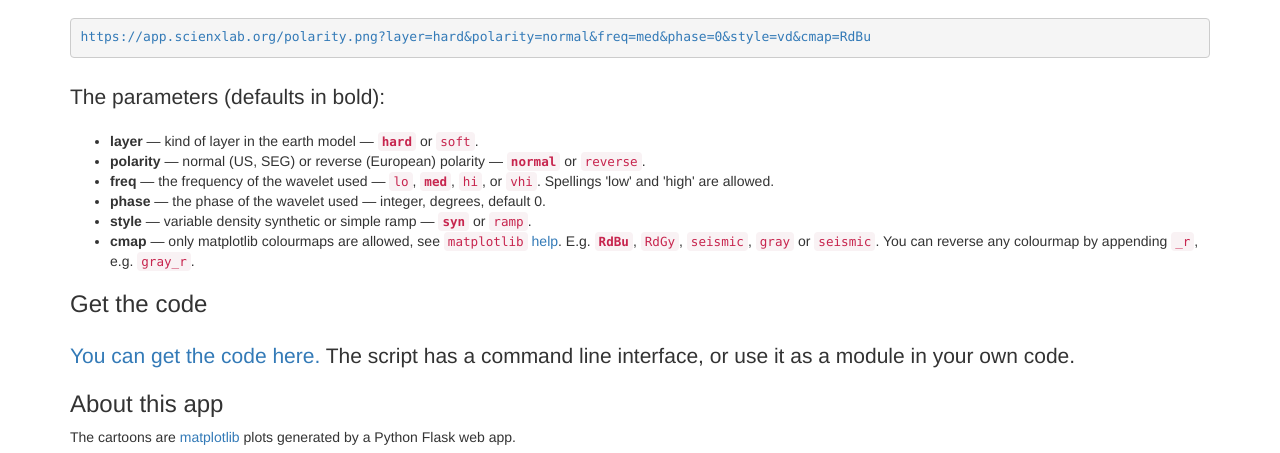
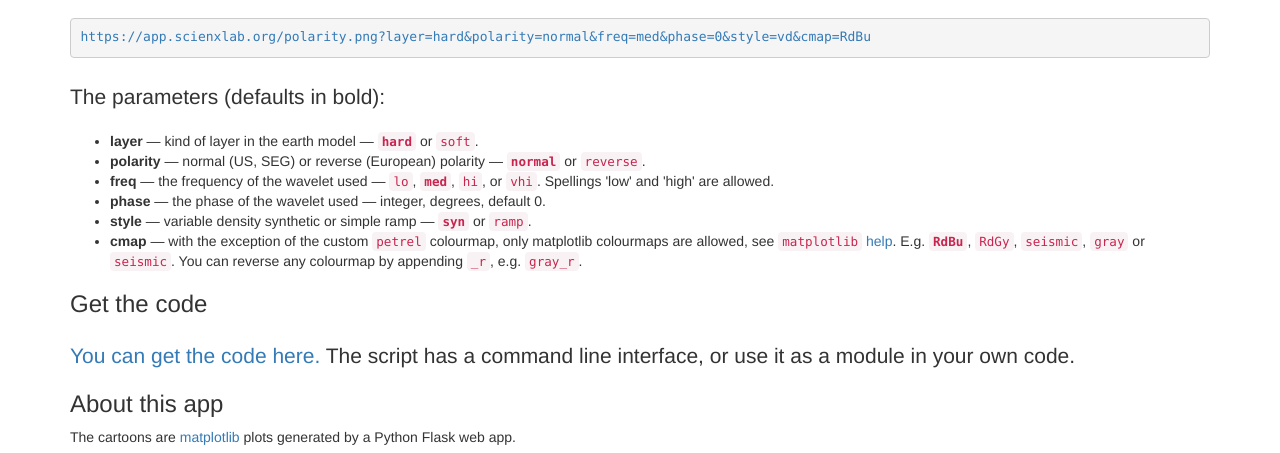
Before and after one commit to scienxlab/app.scienxlab.org, a Flask app: page /polarity in a window 1280 px wide. Shown: the part 966-1419 px from the top of the page. Run offline with Flask 3, Linux system fonts and the light colour scheme; some libraries are stand-ins or nearby versions.

Commit message:
Add petrel option

```diff
--- a/app/templates/polarity.html
+++ b/app/templates/polarity.html
@@ -89,6 +89,8 @@
               <option {% if data['cmap'] == 'Greys_r' %}selected{% endif %}>Greys_r</option>
               <option {% if data['cmap'] == 'bone' %}selected{% endif %}>bone</option>
               <option {% if data['cmap'] == 'bone_r' %}selected{% endif %}>bone_r</option>
+              <option {% if data['cmap'] == 'petrel' %}selected{% endif %}>petrel</option>
+              <option {% if data['cmap'] == 'petrel_r' %}selected{% endif %}>petrel_r</option>
             </select>
              </div>
 
@@ -126,7 +128,7 @@
         <li><strong>freq</strong> &mdash; the frequency of the wavelet used &mdash; <code>lo</code>, <strong><code>med</code></strong>, <code>hi</code>, or <code>vhi</code>. Spellings 'low' and 'high' are allowed.</li>
         <li><strong>phase</strong> &mdash; the phase of the wavelet used &mdash; integer, degrees, default 0.</li>
         <li><strong>style</strong> &mdash; variable density synthetic or simple ramp &mdash; <strong><code>syn</code></strong> or <code>ramp</code>.</li>
-        <li><strong>cmap</strong> &mdash; only matplotlib colourmaps are allowed, see <a href="https://matplotlib.org/3.1.1/gallery/color/colormap_reference.html"><code>matplotlib</code> help</a>. E.g. <strong><code>RdBu</code></strong>, <code>RdGy</code>, <code>seismic</code>, <code>gray</code> or <code>seismic</code>. You can reverse any colourmap by appending <code>_r</code>, e.g. <code>gray_r</code>.</li>
+        <li><strong>cmap</strong> &mdash; with the exception of the custom <code>petrel</code> colourmap, only matplotlib colourmaps are allowed, see <a href="https://matplotlib.org/3.1.1/gallery/color/colormap_reference.html"><code>matplotlib</code> help</a>. E.g. <strong><code>RdBu</code></strong>, <code>RdGy</code>, <code>seismic</code>, <code>gray</code> or <code>seismic</code>. You can reverse any colourmap by appending <code>_r</code>, e.g. <code>gray_r</code>.</li>
     </ul></p>
 
     </div>
```
